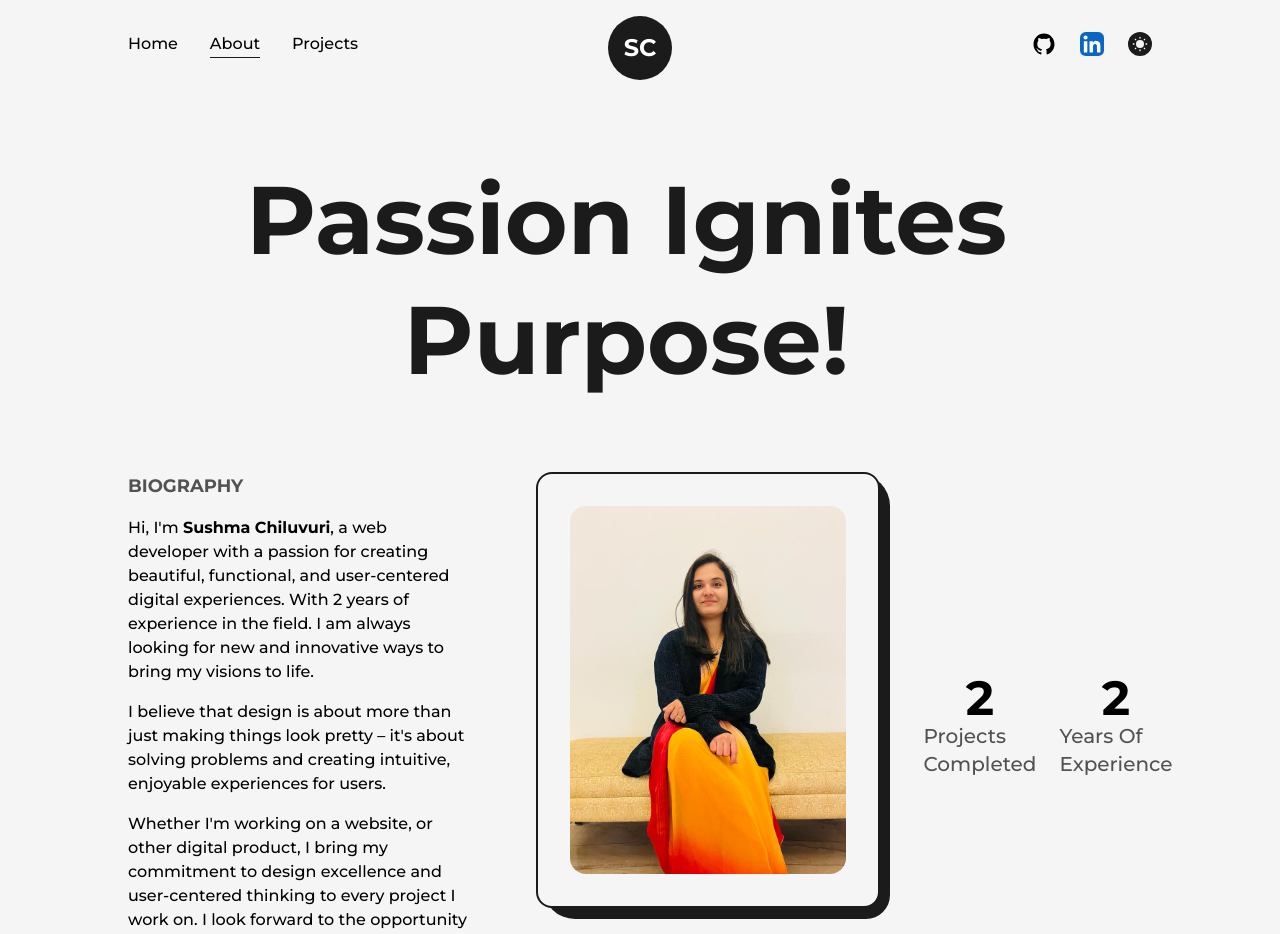
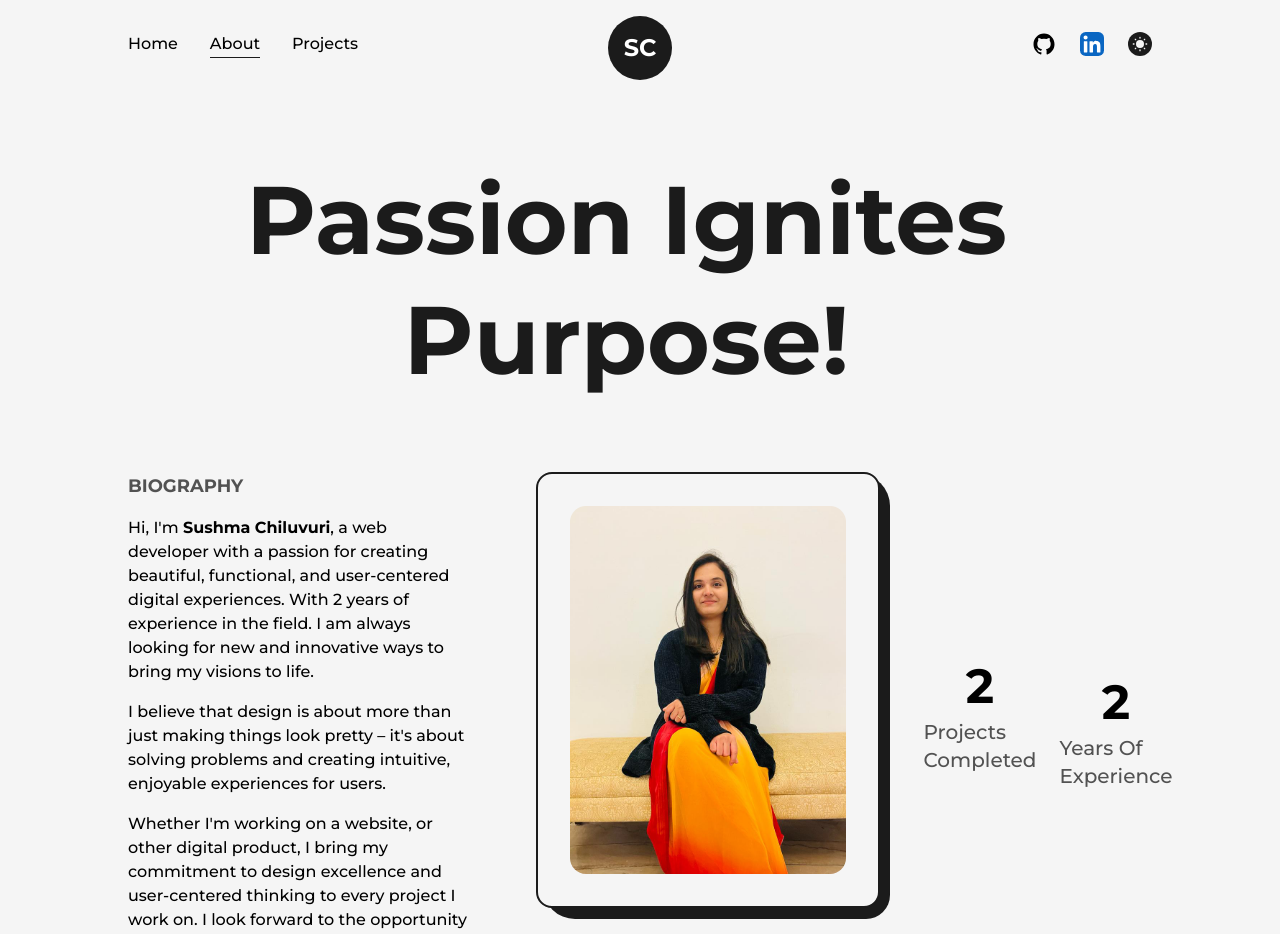
Before and after one commit to 5ushma/Sushma_Portfolio, a Next.js app: page /about in a window 1280 px wide. Shown: the top 934 px of the page. Built offline with nearby package versions, Linux system fonts and the light colour scheme.

Commit message:
overlapping

```diff
--- a/src/pages/about.js
+++ b/src/pages/about.js
@@ -97,21 +97,21 @@ export default function About() {
                 priority
               />
             </div>
-            <div className="flex flex-col items-center justify-center xl:items-center">
+            <div className="flex flex-col items-center justify-center xl:items-center mb-4">
   <span className="inline-block text-5xl font-bold md:text-4xl sm:text-3xl xs:text-2xl">
     <AnimatedNumberFramerMotion value={2} />
   </span>
   <h3 className="text-xl font-medium capitalize text-dark/75 dark:text-light/75
-      xl:text-center md:text-lg sm:text-base xs:text-sm">
+      xl:text-center md:text-lg sm:text-base xs:text-sm mt-2">
     projects completed
   </h3>
 </div>
-<div className="flex flex-col items-center justify-center xl:items-center">
+<div className="flex flex-col items-center justify-center xl:items-center mt-4">
   <span className="inline-block text-5xl font-bold md:text-4xl sm:text-3xl xs:text-2xl">
     <AnimatedNumberFramerMotion value={2} />
   </span>
   <h3 className="text-xl font-medium capitalize text-dark/75 dark:text-light/75
-      xl:text-center md:text-lg sm:text-base xs:text-sm">
+      xl:text-center md:text-lg sm:text-base xs:text-sm mt-2">
     Years of experience
                 </h3>
               </div>
```
